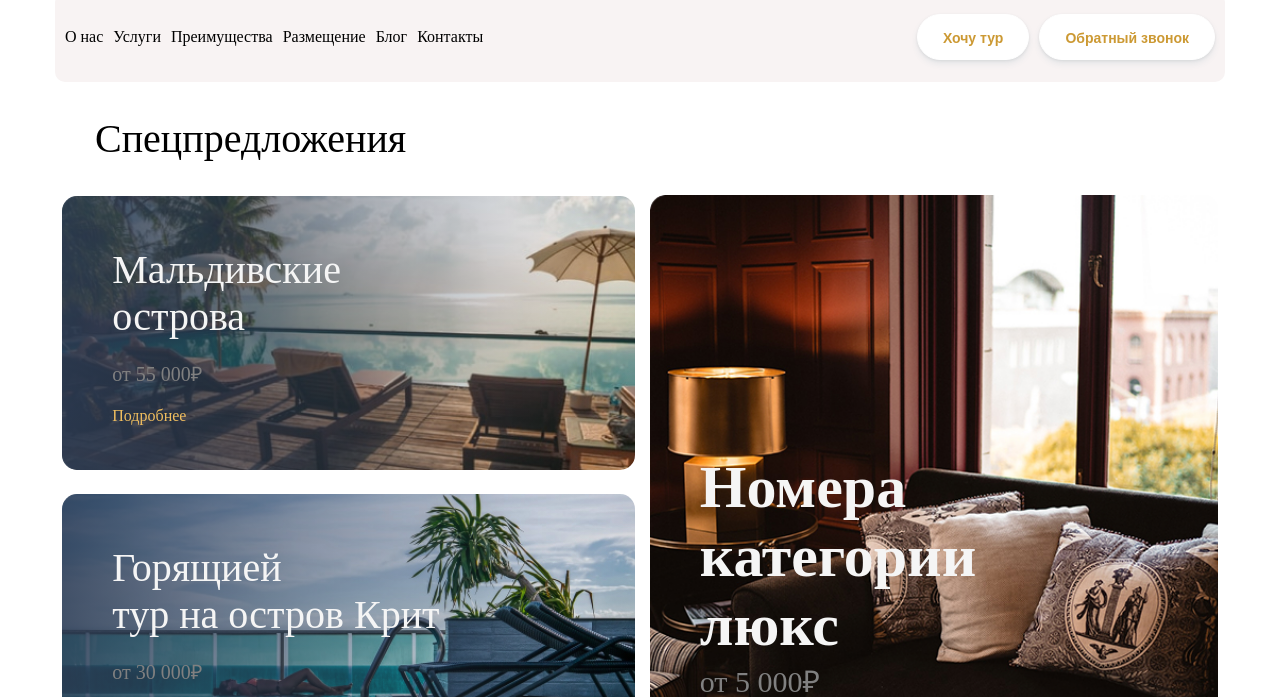
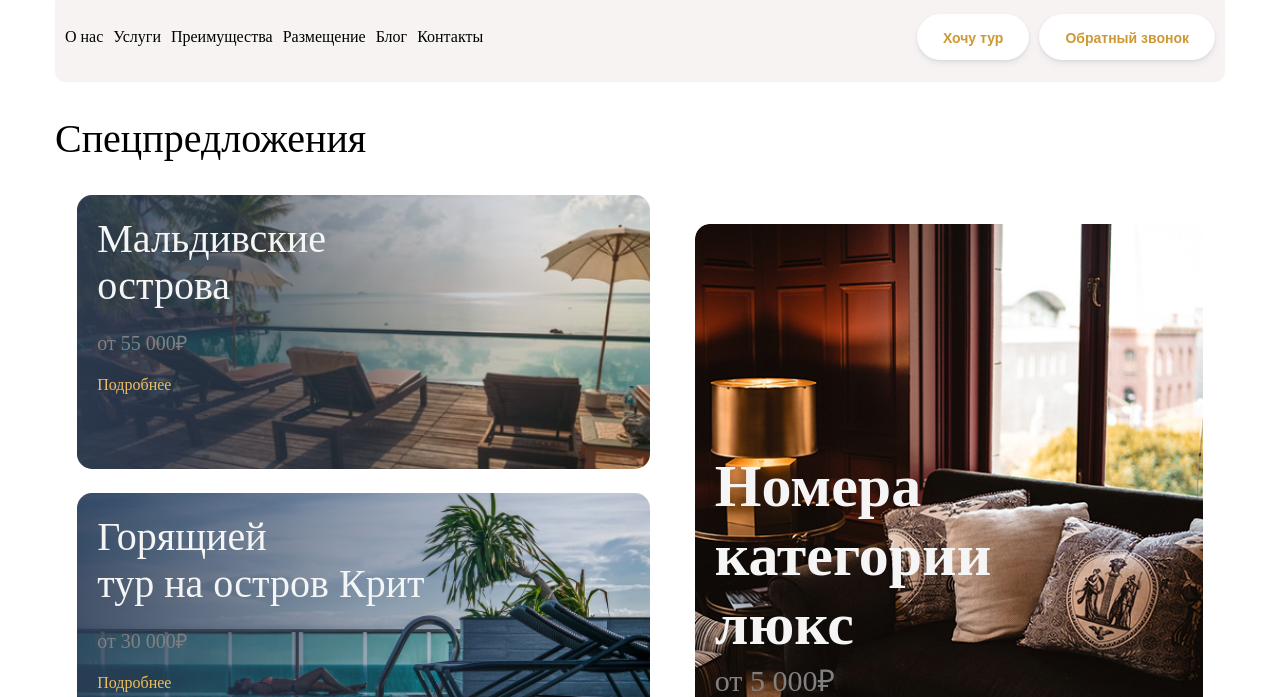
Before and after one commit to LeonidPalygalov/hotel, a plain HTML site: page index.html in a window 1280 px wide. Shown: the part 84-781 px from the top of the page. Drawn offline with Linux system fonts and the light colour scheme.

Commit message:
add: add file

```diff
--- a/assets/style/style.css
+++ b/assets/style/style.css
@@ -16,7 +16,7 @@ header {
 }
 
 @media screen and (max-width: 320px) {
-  .block1-left{
+  .block1-left {
     flex-wrap: wrap;
   }
 }
@@ -103,7 +103,6 @@ section {
 .section-header {
   font-size: 40px;
   font-weight: 500;
-  padding-left: 40px;
 }
 
 .island {
@@ -132,7 +131,7 @@ section {
   );
 
   z-index: 4;
-  padding: 50px;
+  padding: 20px;
   gap: 20px;
   height: 100%;
 }
@@ -147,7 +146,7 @@ section {
 .special-offers__right {
   display: flex;
   width: 40%;
-  padding: 50px;
+  padding: 20px;
   background-image: url(../img/33\ 1.jpg);
   background-repeat: no-repeat;
   height: 474px;
@@ -155,6 +154,13 @@ section {
   justify-content: flex-end;
   flex-direction: column;
   border-radius: 15px;
+}
+
+@media screen and (max-width: 320px) {
+  .special-offers__right {
+    width: 264px;
+    height: 314px;
+  }
 }
 
 .special-offers__right-text {
@@ -248,7 +254,7 @@ footer {
 @media screen and (max-width: 785px) {
   footer {
     justify-content: center;
-   padding: 20px 10px;
+    padding: 20px 10px;
     align-items: center;
   }
   .footer-left-items {
```
